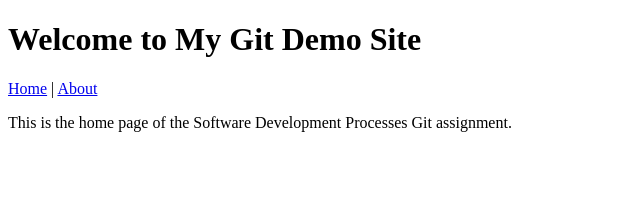
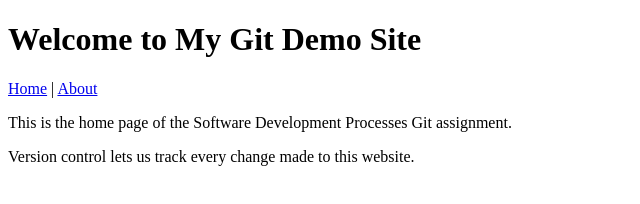
Before and after one commit to vaibhav-barman/sdp-sga2-git-workflow, a plain HTML site: page index.html in a window 1280 px wide. Shown: the whole page, without its empty margins (0-640 px from the left). Drawn offline with Linux system fonts and the light colour scheme.

Commit message:
Update index.html: add paragraph about version control

```diff
--- a/index.html
+++ b/index.html
@@ -12,5 +12,6 @@
     <a href="about.html">About</a>
   </nav>
   <p>This is the home page of the Software Development Processes Git assignment.</p>
+  <p>Version control lets us track every change made to this website.</p>
 </body>
 </html>
```
